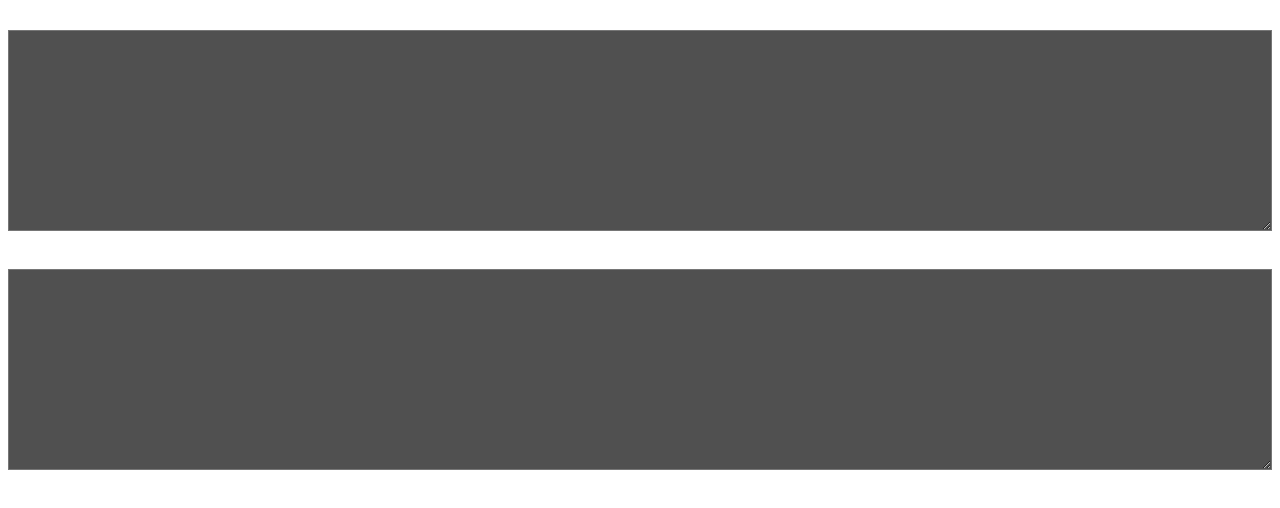
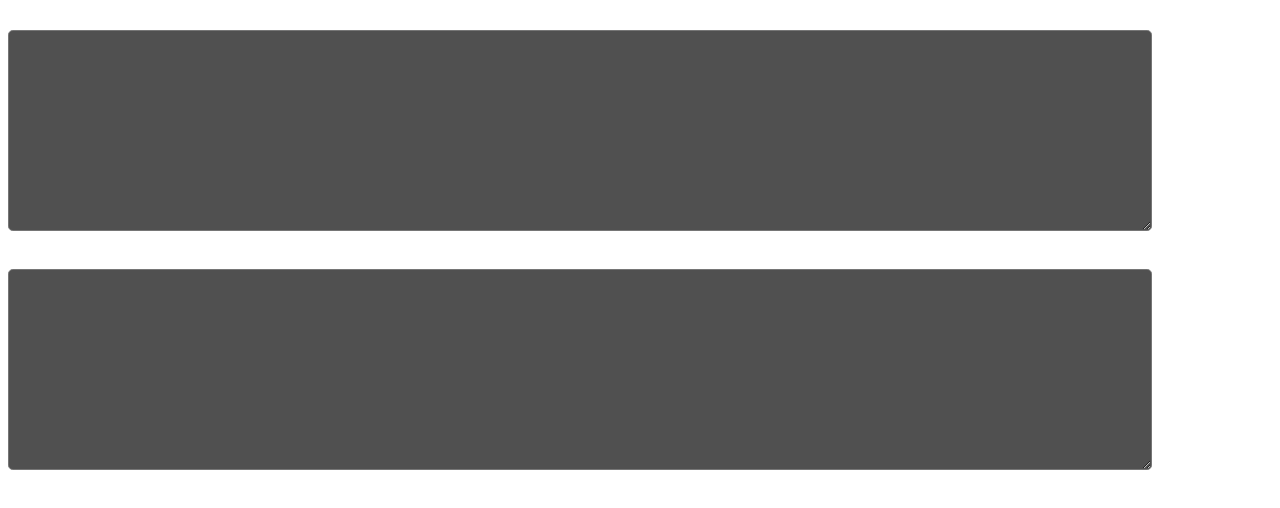
Before and after one commit to krutikkkkkkkkk/htmlcss-editor, a plain HTML site: page coder.html in a window 1280 px wide. Drawn offline with Linux system fonts and the light colour scheme.

Commit message:
Add files via upload

```diff
--- a/coder.html
+++ b/coder.html
@@ -7,7 +7,8 @@
     <title>Document</title>
     <style>
         body{
-            overflow-y: hidden;
+            overflow-y: scroll;
+            scroll-behavior: smooth;
         }
         .editor{
             display: flex;
@@ -18,28 +19,21 @@
            font-family: 'Segoe UI', Tahoma, Geneva, Verdana, sans-serif;
         }
         textarea{
-
-    margin-bottom: 1rem;
-    background: rgb(80, 80, 80);
-    color: white;
-}
-
+            margin-bottom: 1rem;
+            background: rgb(80, 80, 80);
+            color: white;
+            width: 90%;
+            border-radius: .3rem;
+        }
     </style>
 </head>
 <body>
     <div class="editor">
      <label for="html">HTML</label>
-     <textarea name="html" id="tags"  rows="13" spellcheck="false">
-
-    </textarea>
-
+     <textarea name="html" id="tags"  rows="13" spellcheck="false"></textarea>
      <label for="CSS">CSS</label>
-     <textarea name="" id="css"  rows="13" spellcheck="false">
-
-     </textarea>
+     <textarea name="" id="css"  rows="13" spellcheck="false"> </textarea>
     </div>
     <script src="coder.js" defer></script>
-
-
 </body>
 </html>
--- a/coder.js
+++ b/coder.js
@@ -4,6 +4,6 @@ function getData(){
     localStorage.setItem('html',tags)
     localStorage.setItem('css', css)
 }
-
+///get data every .5 second
 getData()
 setInterval(getData,500)
--- a/main.js
+++ b/main.js
@@ -3,7 +3,7 @@ slider.oninput = function() {
   document.getElementById('output').style.width = 100 - slider.value + "%"
   document.getElementById('coder').style.width = slider.value + "%"
 }
-  function resize(clicked_id){
+function resize(clicked_id){
     id = clicked_id;
 
     if(id == "desktop"){
--- a/output.js
+++ b/output.js
@@ -5,10 +5,9 @@ function displayData(){
     ///CSS
     sheet.innerHTML = localStorage.getItem('css')
     document.body.appendChild(sheet);
-
-
 }
 
+///display data every .5 second
 var play = setInterval(function(){
     displayData()
 },500)
```
Also changed, not shown: index.html (+0 -6 lines).
